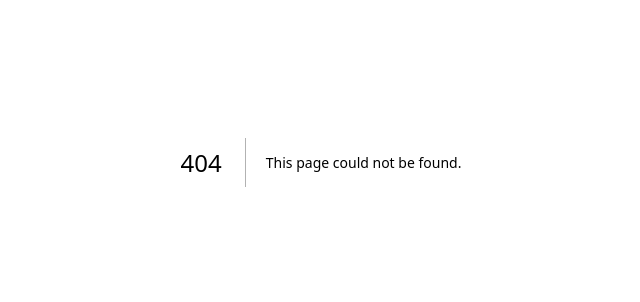
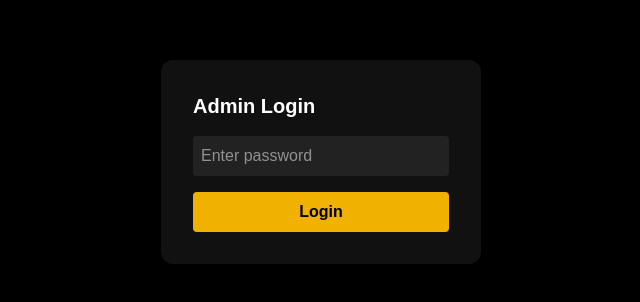
Before and after one commit to moneyflow888/moneyflow-fund, a Next.js app: page /admin/login in a window 1280 px wide. Before the commit this address had no page. Shown: the part 238-540 px from the top of the page, without its empty margins (319-959 px from the left). Built offline with nearby package versions, Linux system fonts and the light colour scheme.

Commit message:
Create page.tsx

```diff
--- /dev/null
+++ b/app/admin/login/page.tsx
@@ -0,0 +1,54 @@
+"use client";
+
+import { useState } from "react";
+import { useRouter } from "next/navigation";
+
+export default function AdminLogin() {
+  const [password, setPassword] = useState("");
+  const [err, setErr] = useState<string | null>(null);
+  const router = useRouter();
+
+  async function login() {
+    setErr(null);
+
+    const r = await fetch("/api/admin/login", {
+      method: "POST",
+      headers: { "Content-Type": "application/json" },
+      body: JSON.stringify({ password }),
+    });
+
+    const data = await r.json();
+
+    if (!r.ok) {
+      setErr(data?.error || "Login failed");
+      return;
+    }
+
+    router.push("/admin");
+  }
+
+  return (
+    <div className="min-h-screen flex items-center justify-center bg-black text-white">
+      <div className="bg-[#111] p-8 rounded-xl w-80 space-y-4">
+        <h1 className="text-xl font-bold">Admin Login</h1>
+
+        <input
+          type="password"
+          value={password}
+          onChange={(e) => setPassword(e.target.value)}
+          placeholder="Enter password"
+          className="w-full p-2 bg-[#222] rounded"
+        />
+
+        <button
+          onClick={login}
+          className="w-full p-2 bg-yellow-500 text-black rounded font-semibold"
+        >
+          Login
+        </button>
+
+        {err && <div className="text-red-400 text-sm">{err}</div>}
+      </div>
+    </div>
+  );
+}
```
